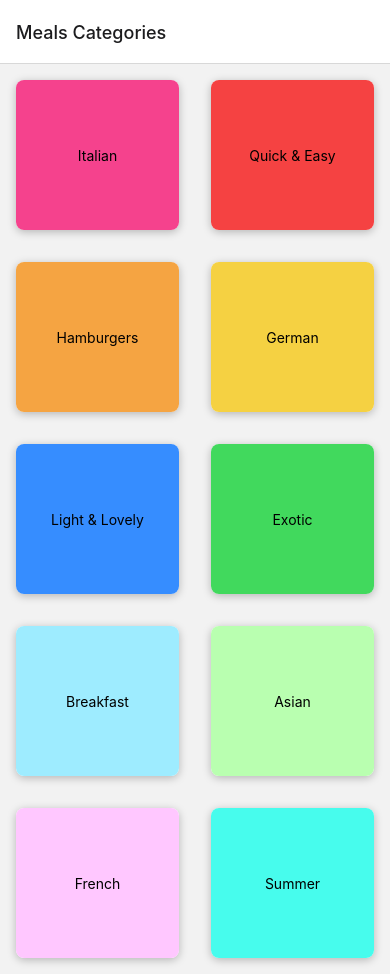
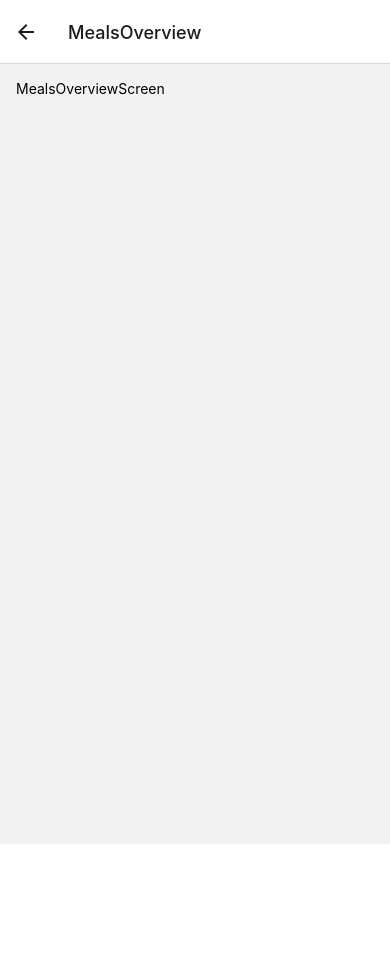
Before and after one commit to AdrianChojnacki/React-Native-Meals-App, a React Native app: screen /MealsOverview in a window 390 px wide. After the commit the page ends 844 px from the top, so only its background shows below. Built offline with nearby package versions, Linux system fonts and the light colour scheme.

Commit message:
Added MealsOverviewScreen

```diff
--- a/App.js
+++ b/App.js
@@ -3,6 +3,7 @@
 import { NavigationContainer } from "@react-navigation/native";
 import { createStackNavigator } from "@react-navigation/stack";
 import CategoriesScreen from "./screens/CategoriesScreen";
+import MealsOverviewScreen from "./screens/MealsOverviewScreen";
 
 const Stack = createStackNavigator();
 
@@ -12,7 +13,8 @@
       <StatusBar style="dark" />
       <NavigationContainer>
         <Stack.Navigator>
-          <Stack.Screen name="Meals Categories" component={CategoriesScreen} />
+          <Stack.Screen name="MealsCategories" component={CategoriesScreen} />
+          <Stack.Screen name="MealsOverview" component={MealsOverviewScreen} />
         </Stack.Navigator>
       </NavigationContainer>
     </>
--- a/components/CategoryGridTile.js
+++ b/components/CategoryGridTile.js
@@ -1,6 +1,6 @@
 import { Pressable, View, Text, StyleSheet, Platform } from "react-native";
 
-function CategoryGridTile({ title, color }) {
+function CategoryGridTile({ title, color, onPress }) {
   return (
     <View style={[styles.gridItem]}>
       <Pressable
@@ -9,6 +9,7 @@
           pressed ? styles.buttonPressed : null,
         ]}
         android_ripple={{ color: "#ccc" }}
+        onPress={onPress}
       >
         <View style={[styles.innerContainer, { backgroundColor: color }]}>
           <Text styles={styles.title}>{title}</Text>
--- a/screens/CategoriesScreen.js
+++ b/screens/CategoriesScreen.js
@@ -2,13 +2,21 @@
 import CategoryGridTile from "../components/CategoryGridTile";
 import { CATEGORIES } from "../data/dummy-data";
 
-function renderCategoryItem(itemData) {
-  return (
-    <CategoryGridTile title={itemData.item.title} color={itemData.item.color} />
-  );
-}
+function CategoriesScreen({ navigation }) {
+  function renderCategoryItem(itemData) {
+    function pressHandler() {
+      navigation.navigate("MealsOverview");
+    }
 
-function CategoriesScreen() {
+    return (
+      <CategoryGridTile
+        title={itemData.item.title}
+        color={itemData.item.color}
+        onPress={pressHandler}
+      />
+    );
+  }
+
   return (
     <FlatList
       data={CATEGORIES}
--- /dev/null
+++ b/screens/MealsOverviewScreen.js
@@ -0,0 +1,19 @@
+import { Text, View, StyleSheet } from "react-native";
+import { MEALS } from "../data/dummy-data";
+
+function MealsOverviewScreen() {
+  return (
+    <View style={styles.container}>
+      <Text>MealsOverviewScreen</Text>
+    </View>
+  );
+}
+
+export default MealsOverviewScreen;
+
+const styles = StyleSheet.create({
+  container: {
+    flex: 1,
+    padding: 16,
+  },
+});
```
